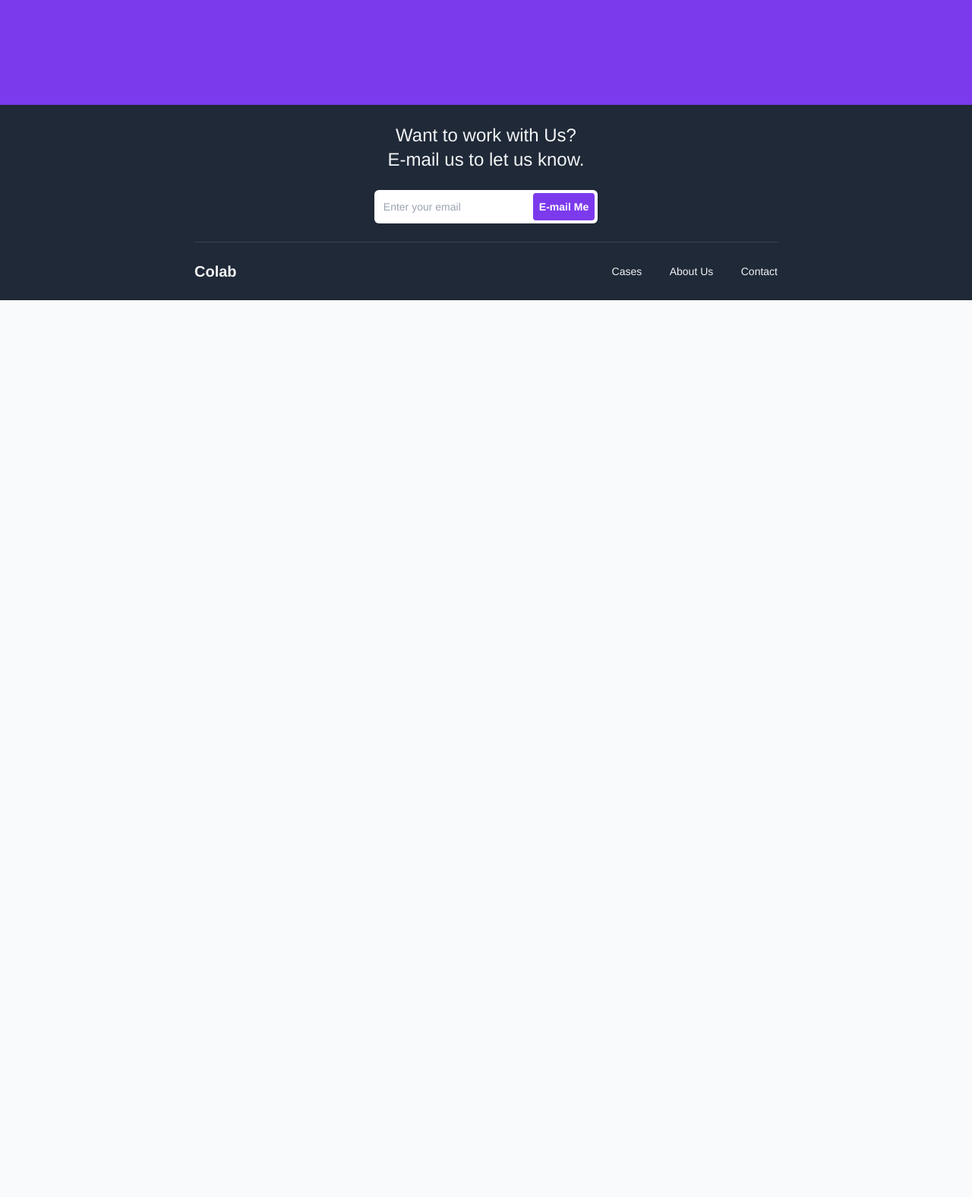
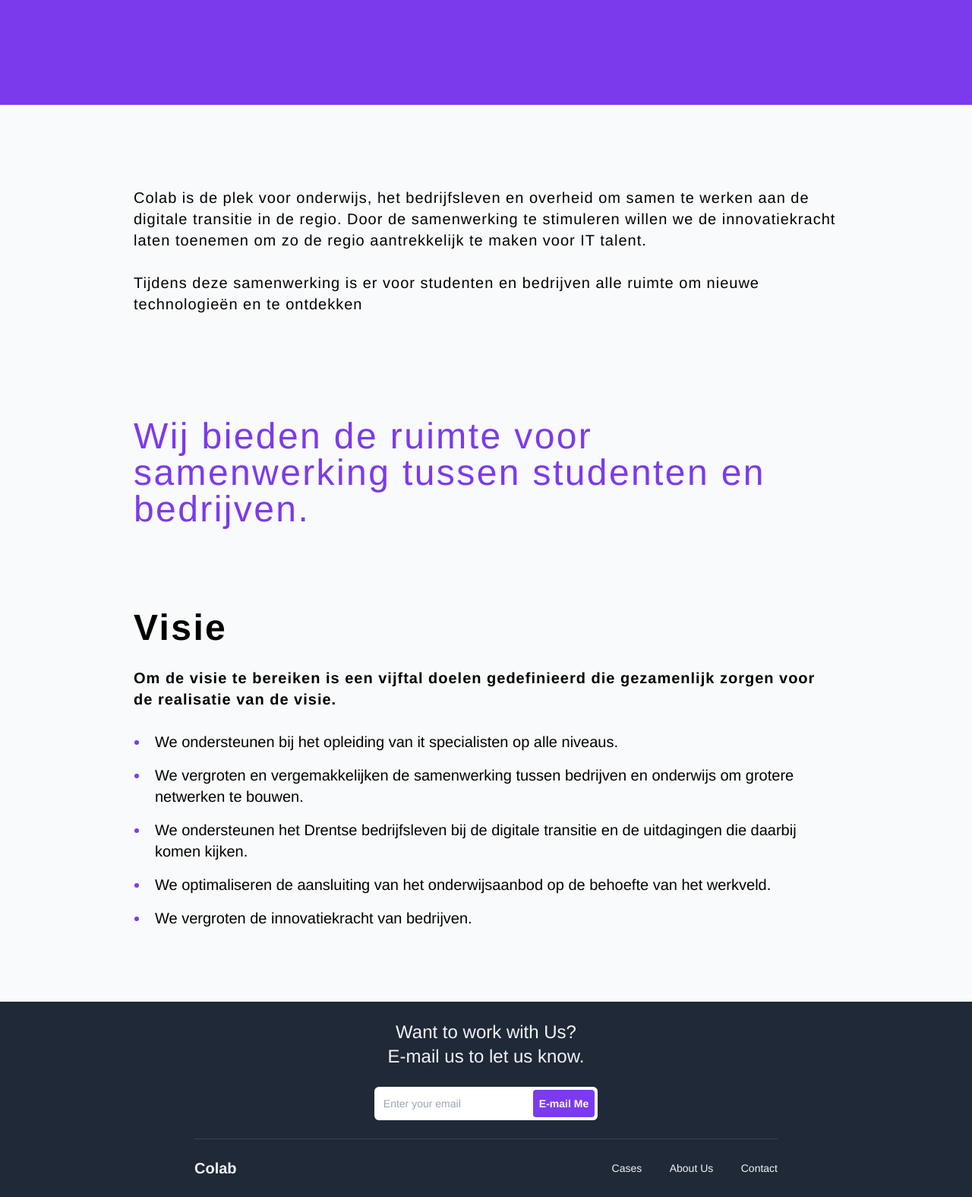
Before and after one commit to iwanrogier/Colab, a website built with Vite: page about.html in a window 1280 px wide. Shown: the part 440-2015 px from the top of the page at 76% size. Before the commit the page ends 835 px from the top, so only its background shows below. Built offline with nearby package versions, Linux system fonts and the light colour scheme.

Commit message:
update idk how many 22/12/2021

```diff
--- a/about.html
+++ b/about.html
@@ -54,7 +54,6 @@
 <!-- Landing Content -->
 <div class="bg-purple-600">
   <section class="container mx-auto py-40 px-10 sm:px-24 md:px-32 lg:px-44">
-    <div class="flex justify-center">
     <div>
       <div>
         <p class="mt-7 mb-7 text-left text-white font-light text-lg md:text-xl lg-text-3xl leading-snug tracking-wider">About</p>
@@ -63,9 +62,57 @@
         <h3 class="text-3xl md:text-5xl lg:text-6xl font-medium text-left text-white"> Wat <span class="font-extrabold">we</span> doen en waar we voor staan.</h3>
       </div>
     </div>
+  </section>
+</div>
+
+
+<!-- text section -->
+  <section class="container mx-auto pt-20 px-10 sm:px-24 md:px-32 lg:px-44">
+    <div>
+      <div>
+        <p class="mt-7 mb-7 text-left text-black font-light text-lg md:text-xl lg-text-3xl leading-snug tracking-wider">Colab is de plek voor onderwijs, het bedrijfsleven en overheid om samen te werken aan de digitale transitie in de regio. Door de samenwerking te stimuleren willen we de innovatiekracht laten toenemen om zo de regio aantrekkelijk te maken voor IT talent.
+          <br>
+          <br>
+          Tijdens deze samenwerking is er voor studenten en bedrijven alle ruimte om nieuwe technologieën en te ontdekken
+          </p>
+      </div>
     </div>
   </section>
-</div>
+
+
+  <!-- bigger text -->
+  <section class="container mx-auto pt-20 px-10 sm:px-24 md:px-32 lg:px-44">
+    <div>
+      <div>
+        <h2 class="my-7 text-left text-purple-600 font-light text-3xl md:text-5xl lg-text-7xl leading-snug tracking-wider">Wij bieden de ruimte voor samenwerking tussen studenten en bedrijven.
+        </h2>
+      </div>
+    </div>
+  </section>
+
+
+  <!-- bulleted list -->
+  <section class="container mx-auto py-20 px-10 sm:px-24 md:px-32 lg:px-44">
+    <div>
+      <div>
+        <h2 class="text-left text-black font-bold text-3xl md:text-5xl lg-text-7xl leading-snug tracking-wider">Visie</h2>
+      </div>
+      <div>
+        <p class="mt-7 mb-7 text-left text-black font-bold text-lg md:text-xl lg-text-3xl leading-snug tracking-wider">
+          Om de visie te bereiken is een vijftal doelen gedefinieerd die gezamenlijk zorgen voor de realisatie van de visie.
+        </p>
+      </div>
+      <div>
+        <ul class="list-disc text-lg md:text-xl lg-text-3xl pl-5">
+          <li class="text-purple-600 mb-4"><div class="text-black ml-2">We ondersteunen bij het opleiding van it specialisten op alle niveaus.</div></li>
+          <li class="text-purple-600 mb-4"><div class="text-black ml-2">We vergroten en vergemakkelijken de samenwerking tussen bedrijven en onderwijs om grotere netwerken te bouwen.</div></li>
+          <li class="text-purple-600 mb-4"><div class="text-black ml-2">We ondersteunen het Drentse bedrijfsleven bij de digitale transitie en de uitdagingen die daarbij komen kijken.</div></li>
+          <li class="text-purple-600 mb-4"><div class="text-black ml-2">We optimaliseren de aansluiting van het onderwijsaanbod op de behoefte van het werkveld.</div></li>
+          <li class="text-purple-600 mb-4"><div class="text-black ml-2">We vergroten de innovatiekracht van bedrijven.</div></li>
+        </ul>
+      </div>
+    </div>
+  </section>
 
 
  <!--Footer-->
--- a/contact.html
+++ b/contact.html
@@ -54,7 +54,6 @@
 <!-- Landing Content -->
 <div class="bg-purple-600">
   <section class="container mx-auto py-40 px-10 sm:px-24 md:px-32 lg:px-44">
-    <div class="flex justify-center">
     <div>
       <div>
         <p class="mt-7 mb-7 text-left text-white font-light text-lg md:text-xl lg-text-3xl leading-snug tracking-wider">Contact</p>
@@ -62,7 +61,6 @@
       <div>
         <h3 class="text-3xl md:text-5xl lg:text-6xl font-medium text-left text-white"> Alle informatie/gegevens over<span class="font-extrabold"> Colab.</span></h3>
       </div>
-    </div>
     </div>
   </section>
 </div>
--- a/events.html
+++ b/events.html
@@ -55,7 +55,6 @@
 <!-- Landing Content -->
 <div class="bg-purple-600">
   <section class="container mx-auto py-40 px-10 sm:px-24 md:px-32 lg:px-44">
-    <div class="flex justify-center">
     <div>
       <div>
         <p class="mt-7 mb-7 text-left text-white font-light text-lg md:text-xl lg-text-3xl leading-snug tracking-wider">Evenementen</p>
@@ -63,7 +62,6 @@
       <div>
         <h3 class="text-3xl md:text-5xl lg:text-6xl font-medium text-left text-white"> Dit staat er bij <span class="font-extrabold">Colab</span> op de planning.</h3>
       </div>
-    </div>
     </div>
   </section>
 </div>
--- a/focus-areas.html
+++ b/focus-areas.html
@@ -54,7 +54,6 @@
 <!-- Landing Content -->
 <div class="bg-purple-600">
   <section class="container mx-auto py-40 px-10 sm:px-24 md:px-32 lg:px-44">
-    <div class="flex justify-center">
     <div>
       <div>
         <p class="mt-7 mb-7 text-left text-white font-light text-lg md:text-xl lg-text-3xl leading-snug tracking-wider">Focus gebieden</p>
@@ -62,7 +61,6 @@
       <div>
         <h3 class="text-3xl md:text-5xl lg:text-6xl font-medium text-left text-white"> Dit vinden wij bij <span class="font-extrabold">Colab</span> interessant.</h3>
       </div>
-    </div>
     </div>
   </section>
 </div>
--- a/index.html
+++ b/index.html
@@ -70,22 +70,10 @@
 </div>
 
 
-<!--section 2-->
-  <section class="container mx-auto px-10 sm:px-24 md:px-32 lg:px-44 bg-white">
-    <div class="pb-20 flex justify-center">
-      <div>
-        <p class="mt-7 text-left text-gray-400 font-medium text-lg md:text-xl lg-text-3xl leading-snug tracking-wider">
-          Business
-        </p>
-        <h3 class="text-3xl md:text-5xl lg:text-7xl font-medium text-left text-gray-800"><span class="font-extrabold text-purple-600">Workflow</span> to make the next IT
-          step for your company.</h3>
-        <div class="items-center justify-center mt-4 lg:flex lg:gap-2"></div>
-      </div>
-    </div>
-  </section>
-
 
 <!--Logo grids-->
+
+<section class="pt-10">
   <div class="container mx-auto px-10 sm:px-24 md:px-32 lg:px-44 mb-10">
     <div class="grid grid-cols-2 md:grid-cols-2 lg:grid-cols-4 gap-10">
       <div class="flex justify-center p-1 bg-gray-100 rounded-lg"><img class="h-24" src="images/logo-tvm.png" alt="logo-tvm"></div>
@@ -110,6 +98,7 @@
       <div class="flex justify-center p-1 bg-gray-100 rounded-lg"><img class="h-24" src="images/logo-uwv.png" alt="logo-uwv"></div>
     </div>
   </div>
+</section>
 
 
  <!--Footer-->
--- a/spaces.html
+++ b/spaces.html
@@ -54,7 +54,6 @@
 <!-- Landing Content -->
 <div class="bg-purple-600">
   <section class="container mx-auto py-40 px-10 sm:px-24 md:px-32 lg:px-44">
-    <div class="flex justify-center">
     <div>
       <div>
         <p class="mt-7 mb-7 text-left text-white font-light text-lg md:text-xl lg-text-3xl leading-snug tracking-wider">Spaces</p>
@@ -62,7 +61,6 @@
       <div>
         <h3 class="text-3xl md:text-5xl lg:text-6xl font-medium text-left text-white"> Reserveer hier <span class="font-extrabold">jouw</span> kantoor of bedrijfsruimte.</h3>
       </div>
-    </div>
     </div>
   </section>
 </div>
```
